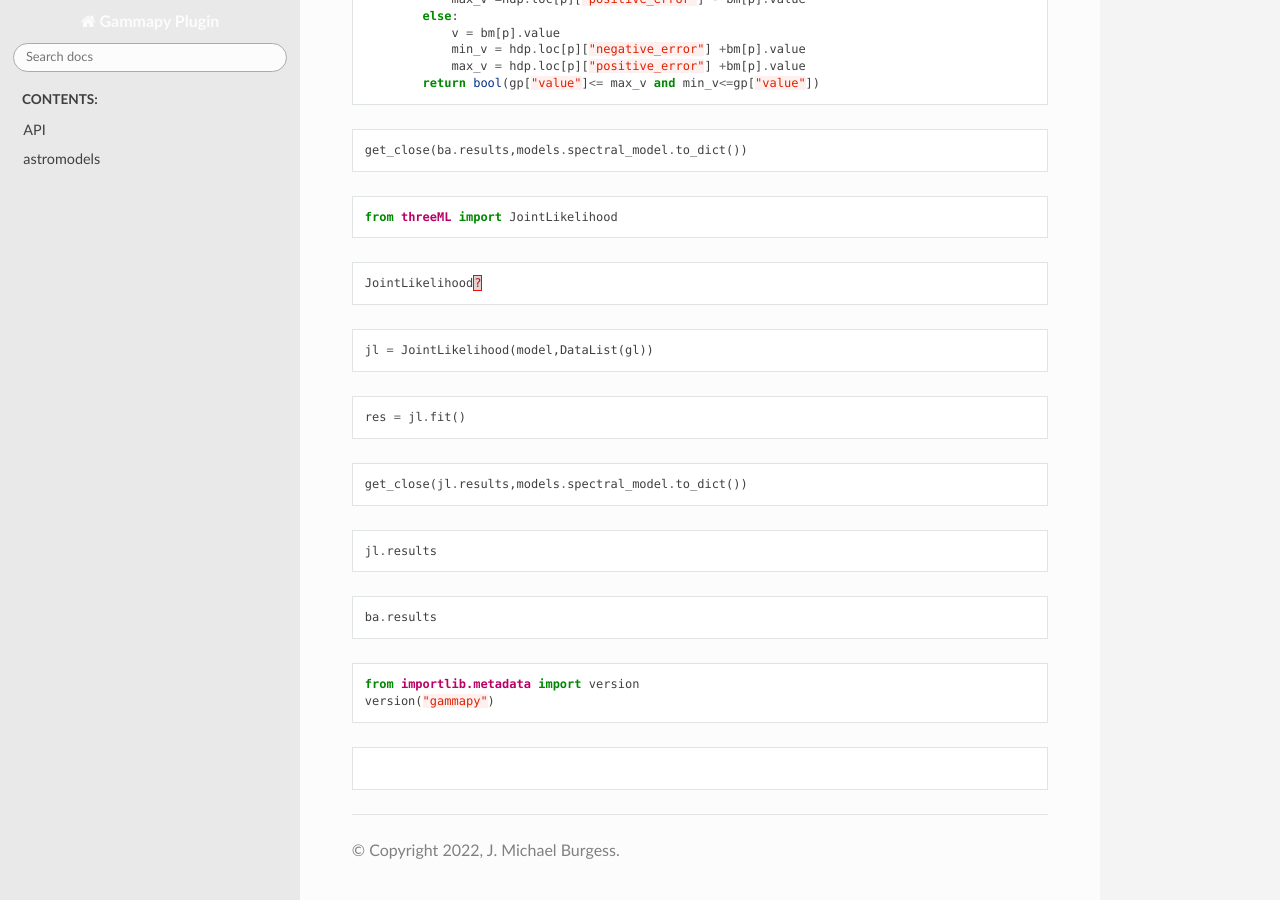
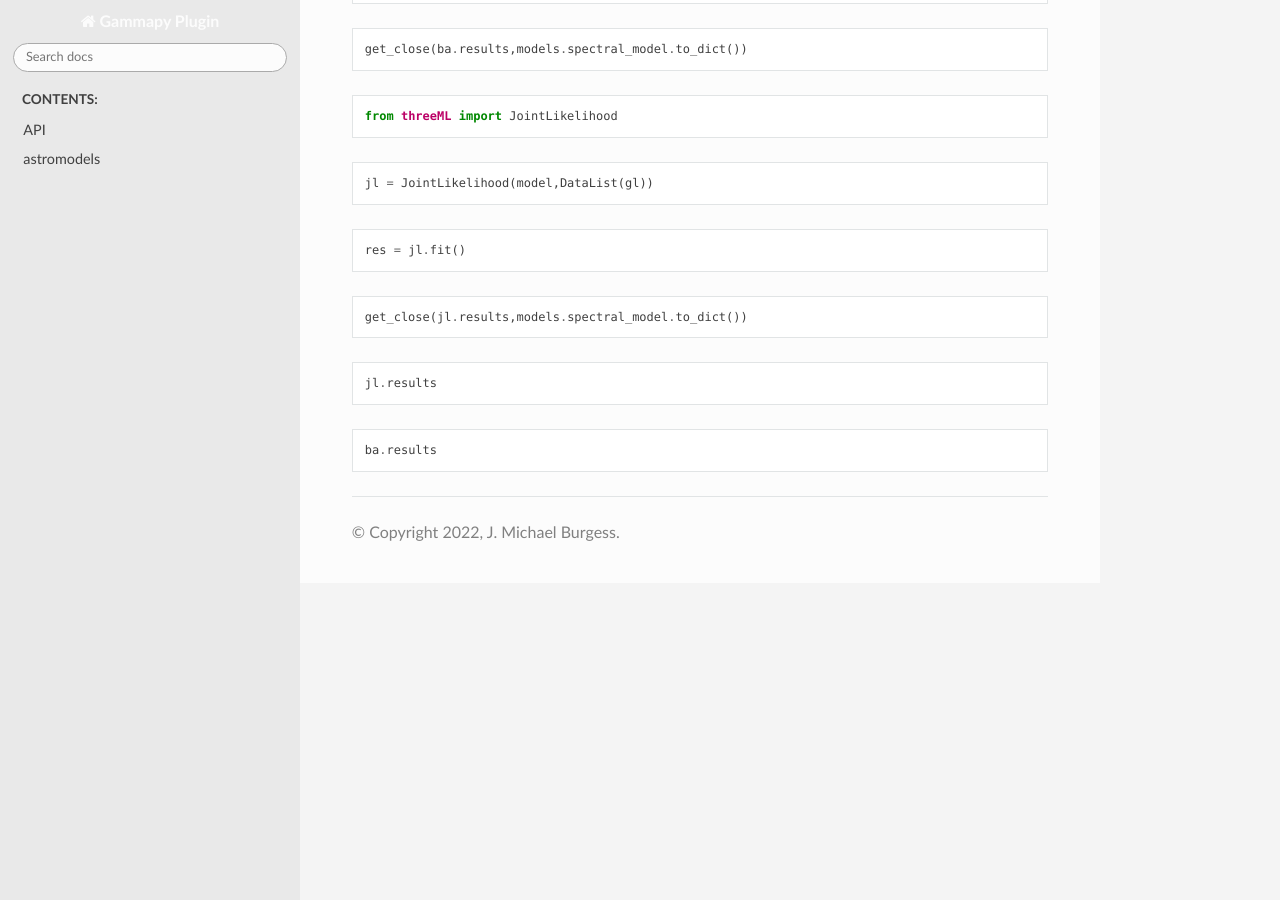
Before and after one commit to threeML/gammapy-plugin, a Sphinx documentation site: the page built from docs/md/crab_test.md, in a window 1280 px wide and 900 px high, scrolled down 4378 px. Built offline with Sphinx 7.4.7 and the Read the Docs theme 3.1.0, drawn with Linux system fonts in a browser that asks for light colours; pages that are not in the unit, such as notebooks, are missing from menus; after the commit the page ends 4961 px from its top, so only the background shows below that.

Commit message:
clean up crab notebook

````diff
--- a/docs/md/crab_test.md
+++ b/docs/md/crab_test.md
@@ -106,19 +106,11 @@
 
 ```python
 datasets = Datasets()
-
 for obs_id, observation in zip(obs_ids, observations):
     dataset = dataset_maker.run(dataset_empty.copy(name=str(obs_id)), observation)
     dataset_on_off = bkg_maker.run(dataset, observation)
     dataset_on_off = safe_mask_maker.run(dataset_on_off, observation)
     datasets.append(dataset_on_off)
-
-
-```
-
-
-```python
-Log_parabola?
 ```
 
 
@@ -301,12 +293,6 @@
 from threeML import JointLikelihood
 ```
 
-
-```python
-JointLikelihood?
-```
-
-
 ```python
 jl = JointLikelihood(model,DataList(gl))
 ```
@@ -330,14 +316,3 @@
 ```python
 ba.results
 ```
-
-
-```python
-from importlib.metadata import version
-version("gammapy")
-```
-
-
-```python
-
-```
````
